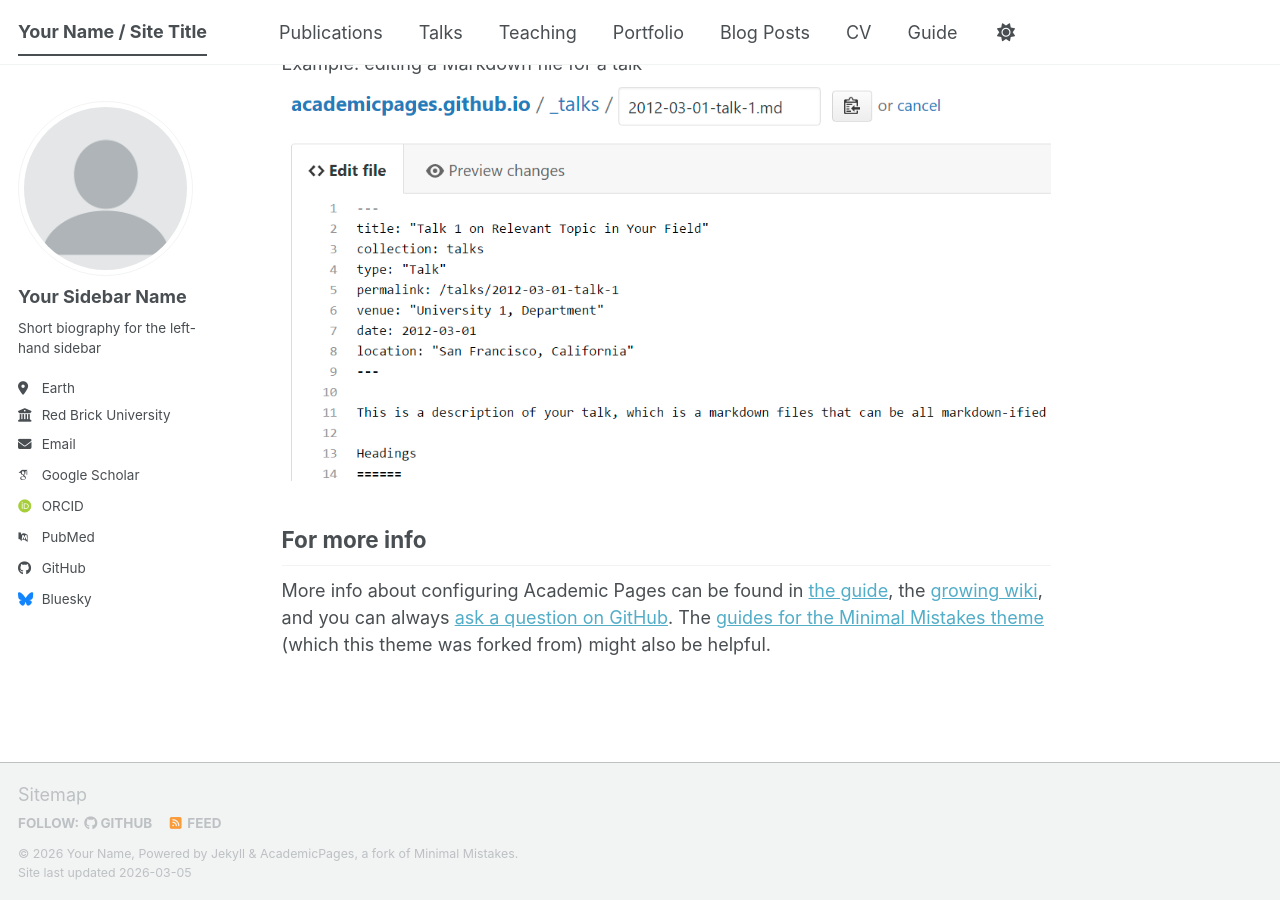
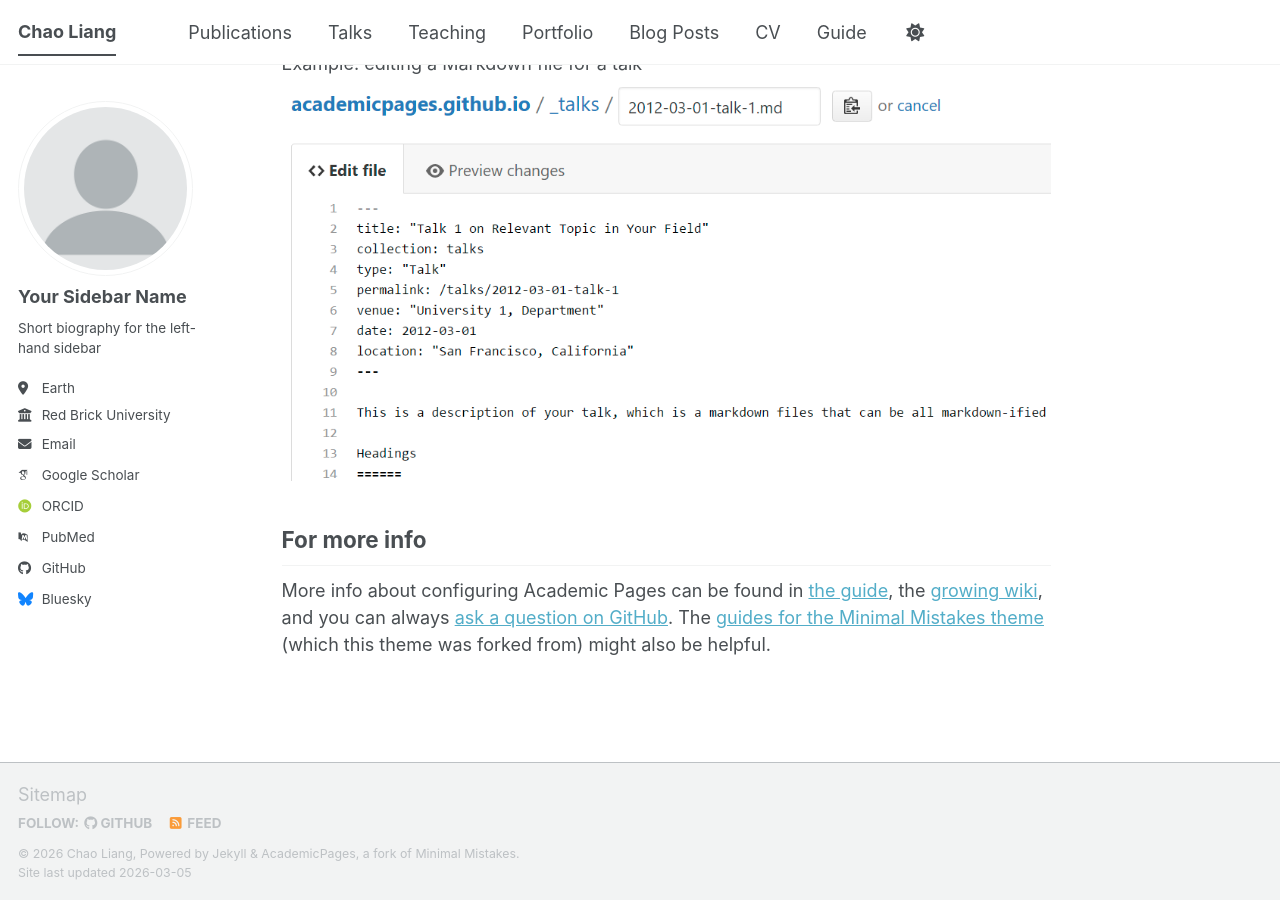
Before and after one commit to void0123210/chaoliang.github.io, a Jekyll site: the page built from _pages/about.md, in a window 1280 px wide and 900 px high, scrolled down 2720 px. Built offline with Jekyll 4.4.1, drawn with Linux system fonts in a browser that asks for light colours; some web fonts are replaced; a script bundle is joined from its source files by our own code; library files that are not in the unit come from our copies.

Commit message:
Update _config.yml

```diff
--- a/_config.yml
+++ b/_config.yml
@@ -9,9 +9,9 @@
 # Basic Site Settings
 locale                   : "en-US"
 site_theme               : "default" # The available themes options are "default", "air", "sunrise", "mint", "dirt" and "contrast"
-title                    : "Your Name / Site Title"
+title                    : "Chao Liang"
 title_separator          : "-"
-name                     : &name "Your Name"
+name                     : &name "Chao Liang"
 description              : &description "Your Name's academic portfolio"   # Update this with a general description of your site, this is the default if not overridden by a page
 url                      : https://academicpages.github.io # The base hostname & protocol for your site e.g. "https://[your GitHub username].github.io",
                                                            # or if you already have some other page hosted on Github then use "https://[your GitHub username].github.io/[Your Repo Name]"
```
